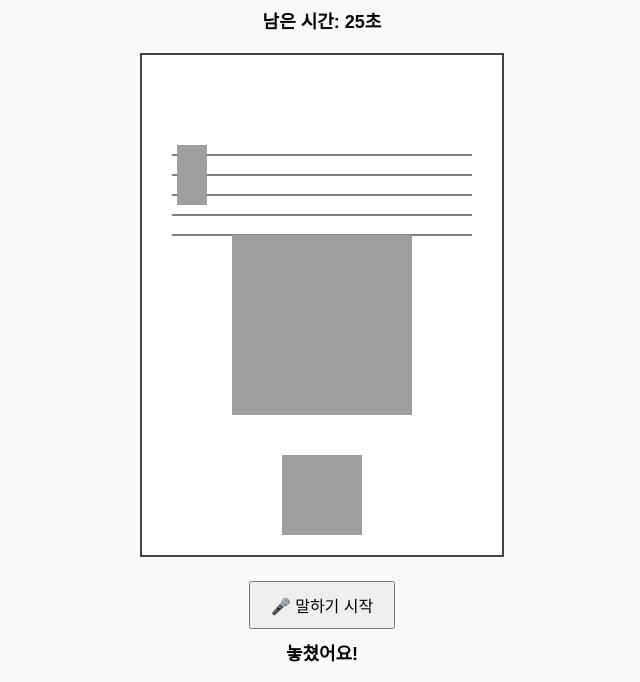
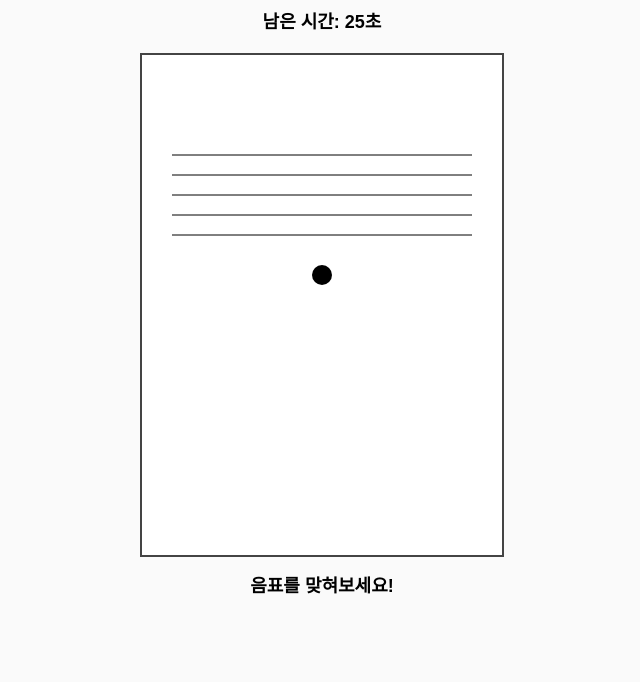
Before and after one commit to km0532/bangsili-game, a plain HTML site: page index.html in a window 1280 px wide. Shown: the part 118-800 px from the top of the page, without its empty margins (318-958 px from the left). Drawn offline with Linux system fonts and the light colour scheme.

Commit message:
Update index.html

```diff
--- a/index.html
+++ b/index.html
@@ -3,24 +3,26 @@
 <head>
   <meta charset="UTF-8">
   <meta name="viewport" content="width=device-width, initial-scale=1.0">
-  <title>방실이의 음표 챌린지</title>
+  <title>음표 맞추기 게임</title>
   <style>
     body {
       font-family: sans-serif;
       text-align: center;
       background: #fafafa;
-      overflow: hidden;
     }
+
     canvas {
       border: 2px solid #444;
       margin-top: 20px;
       background: #fff;
     }
+
     button {
       padding: 10px 20px;
       font-size: 16px;
       margin-top: 20px;
     }
+
     #feedback, #score, #timer {
       margin-top: 10px;
       font-size: 18px;
@@ -34,7 +36,6 @@
   <div id="timer">남은 시간: 30초</div>
   <canvas id="gameCanvas" width="360" height="500"></canvas>
   <br>
-  <button onclick="startRecognition()">🎤 말하기 시작</button>
   <div id="feedback">음표를 맞혀보세요!</div>
 
   <audio id="correctSound" src="https://www.soundjay.com/buttons/sounds/button-4.mp3"></audio>
@@ -60,25 +61,10 @@
     ];
 
     let currentNote = null;
-    let fallingNote = { y: 0, name: '', speed: 2 };
     let score = 0;
     let timeLeft = 30;
-    let feedbackImage = null;
-    let feedbackTimer = null;
 
-    // Correct URLs for images
-    const bangsili = new Image();
-    bangsili.src = 'https://upload.wikimedia.org/wikipedia/commons/thumb/2/21/Goat.svg/120px-Goat.svg.png'; // 방실이 이미지 URL
-
-    const clef = new Image();
-    clef.src = 'https://upload.wikimedia.org/wikipedia/commons/2/25/Gclef.svg';
-
-    const noteImage = new Image();
-    noteImage.src = 'https://upload.wikimedia.org/wikipedia/commons/7/75/Music_Note_Four.svg'; // 음표 이미지 URL
-
-    const sadImage = new Image();
-    sadImage.src = 'https://example.com/sad-goat-image.png'; // 슬픈 방실이 이미지 URL (변경해야 할 부분)
-
+    // 음표 그리기
     function drawStaff() {
       ctx.clearRect(0, 0, canvas.width, canvas.height);
       ctx.strokeStyle = '#000';
@@ -88,51 +74,19 @@
         ctx.lineTo(canvas.width - 30, 100 + i * 20);
         ctx.stroke();
       }
-      ctx.drawImage(clef, 35, 90, 30, 60);
     }
 
-    function drawNote(note) {
-      ctx.drawImage(noteImage, canvas.width / 2 - 10, note.y - 10, 20, 30);
-    }
-
-    function drawBangsili(success = false) {
-      const x = 140;
-      const y = 400 + (success ? -10 * Math.sin(Date.now() / 100) : 0);
-      ctx.drawImage(bangsili, x, y, 80, 80);
-    }
-
-    function drawFeedbackImage() {
-      if (feedbackImage) {
-        ctx.drawImage(feedbackImage, 90, 180, 180, 180);
-      }
+    function drawNote() {
+      ctx.beginPath();
+      ctx.arc(canvas.width / 2, 100 + Math.floor(Math.random() * notes.length) * 20, 10, 0, 2 * Math.PI);
+      ctx.fillStyle = '#000';
+      ctx.fill();
     }
 
     function updateGame() {
       drawStaff();
-      if (fallingNote.name) {
-        fallingNote.y += fallingNote.speed;
-        drawNote(fallingNote);
-        if (fallingNote.y > canvas.height) {
-          resetNote();
-          feedbackEl.textContent = '놓쳤어요!';
-          wrongSound.play();
-          showFeedbackImage(sadImage);
-        }
-      }
-      drawBangsili();
-      drawFeedbackImage();
+      drawNote();
       requestAnimationFrame(updateGame);
-    }
-
-    function resetNote() {
-      const index = Math.floor(Math.random() * notes.length);
-      fallingNote = {
-        y: 120,
-        name: notes[index].name,
-        speed: 2 + Math.random() * 2
-      };
-      currentNote = fallingNote.name;
-      feedbackEl.textContent = '음표를 맞혀보세요!';
     }
 
     function startRecognition() {
@@ -149,12 +103,10 @@
           scoreEl.textContent = '점수: ' + score;
           correctSound.play();
           feedbackEl.textContent = '정답입니다! 🎉';
-          drawBangsili(true);
-          setTimeout(resetNote, 500);
+          setTimeout(generateNewNote, 500); // 새로운 음표 생성
         } else {
           feedbackEl.textContent = `틀렸어요! (${result})`;
           wrongSound.play();
-          showFeedbackImage(sadImage);
         }
       };
 
@@ -163,12 +115,10 @@
       };
     }
 
-    function showFeedbackImage(image) {
-      feedbackImage = image;
-      clearTimeout(feedbackTimer);
-      feedbackTimer = setTimeout(() => {
-        feedbackImage = null;
-      }, 1500);
+    function generateNewNote() {
+      const index = Math.floor(Math.random() * notes.length);
+      currentNote = notes[index].name;
+      feedbackEl.textContent = '음표를 맞혀보세요!';
     }
 
     function startTimer() {
@@ -182,16 +132,10 @@
       }, 1000);
     }
 
-    Promise.all([
-      new Promise((resolve) => { bangsili.onload = resolve; }),
-      new Promise((resolve) => { clef.onload = resolve; }),
-      new Promise((resolve) => { noteImage.onload = resolve; }),
-      new Promise((resolve) => { sadImage.onload = resolve; })
-    ]).then(() => {
-      resetNote();
-      updateGame();
-      startTimer();
-    });
+    generateNewNote();
+    startRecognition(); // 음성 인식 자동 시작
+    updateGame();
+    startTimer();
   </script>
 </body>
 </html>
```
